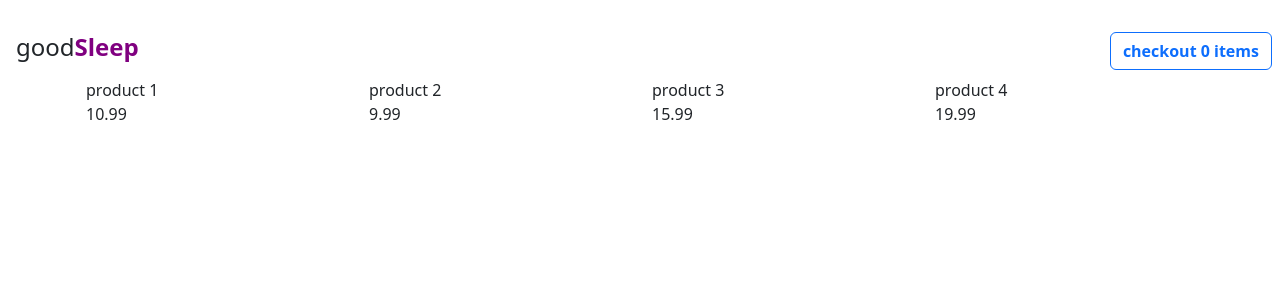
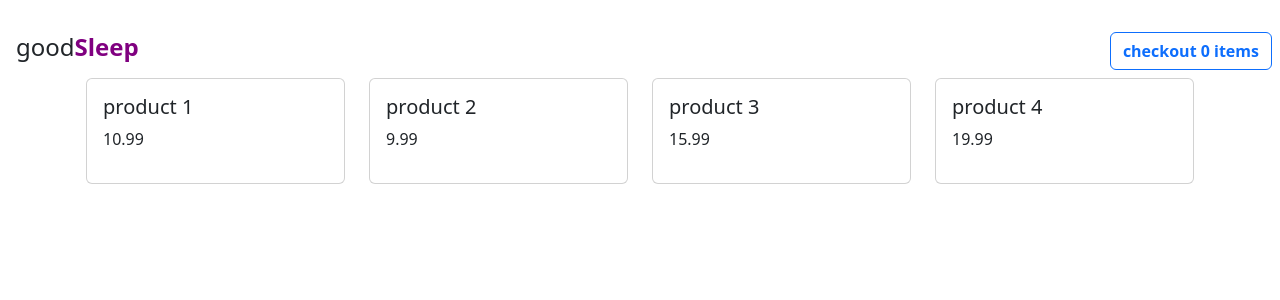
Before and after one commit to CarlosCardenas24/frontendStore, a React (Create React App) app: page / in a window 1280 px wide. Shown: the top 300 px of the page. Built offline with nearby package versions, Linux system fonts and the light colour scheme; the HTML template or start-up script is replaced by a standard one.

Commit message:
card component

```diff
--- /dev/null
+++ b/src/Card.jsx
@@ -0,0 +1,26 @@
+import React from 'react'
+import { Button, Card, Row, Col, Form, Container } from 'react-bootstrap'
+import { produce, getProductData } from './productStore'
+
+function ProductCard() {
+  return (
+    <Container>
+      <Row>
+      {produce.map((product, index) =>
+      <Col key={index}>
+        <Card className='mb-3'>
+          <Card.Body>
+            <Card.Title>{product.title}</Card.Title>
+            <Card.Text>
+              <p>{product.price}</p>
+            </Card.Text>
+          </Card.Body>
+        </Card>
+      </Col>
+      )}
+      </Row>
+    </Container>
+  )
+}
+
+export default ProductCard
--- a/src/components/store.jsx
+++ b/src/components/store.jsx
@@ -1,13 +1,14 @@
 import React from 'react'
 import  {produce, getProductData}  from '../productStore'
 import { Row, Col } from 'react-bootstrap'
+import ProductCard from '../Card'
 
 function Store() {
 
   return (
     <div>
       <Row>
-        {produce.map((product, index) => <Col key={index}>{product.title} <br /> {product.price}</Col>)}
+        <ProductCard />
       </Row>
     </div>
   )
```
